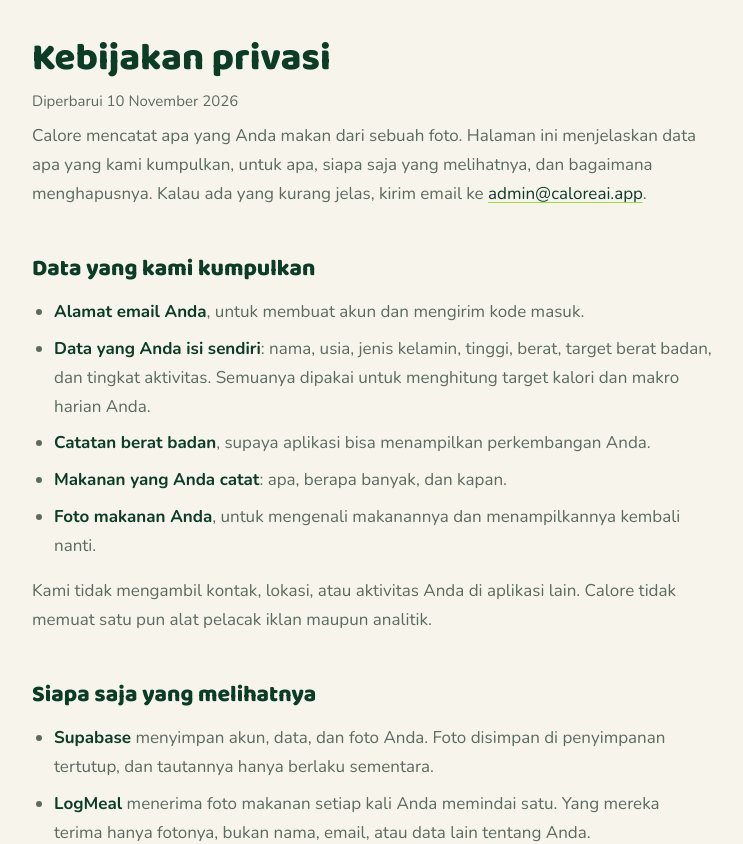
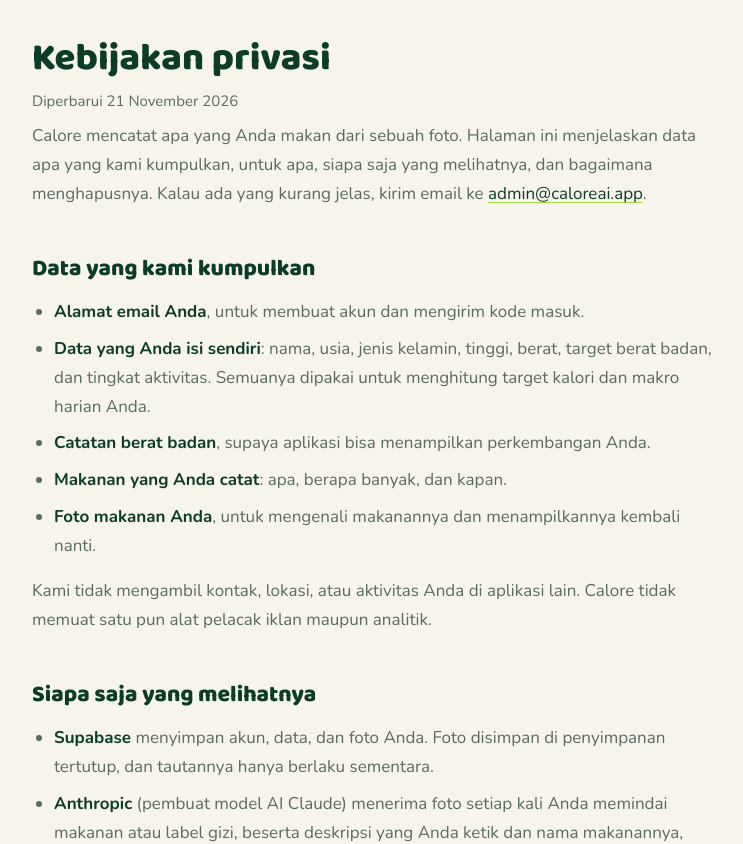
Before and after one commit to Philbert72/caloreai-site, a plain HTML site: page privasi/index.html in a window 1280 px wide. Shown: the part 108-952 px from the top of the page, without its empty margins (268-1011 px from the left). Drawn offline with nearby package versions, Linux system fonts and the light colour scheme.

Commit message:
Name Anthropic, not LogMeal, as the scan provider
Scans now go to Claude by Anthropic: meal and nutrition-label photos, any
typed description, and the food names. Both the English and Indonesian
privacy policies said LogMeal.

Co-Authored-By: Claude Opus 5.5 <noreply@anthropic.com>

```diff
--- a/privasi/index.html
+++ b/privasi/index.html
@@ -14,7 +14,7 @@
   <header><a class="wordmark" href="/privasi/"><img src="../calore-wordmark.png" alt="Calore"></a><a class="lang" href="../privacy/">English</a></header>
 
   <h1>Kebijakan privasi</h1>
-  <p class="updated">Diperbarui 10 November 2026</p>
+  <p class="updated">Diperbarui 21 November 2026</p>
 
   <p>Calore mencatat apa yang Anda makan dari sebuah foto. Halaman ini
     menjelaskan data apa yang kami kumpulkan, untuk apa, siapa saja yang
@@ -43,9 +43,11 @@
     <li><strong>Supabase</strong> menyimpan akun, data, dan foto Anda. Foto
       disimpan di penyimpanan tertutup, dan tautannya hanya berlaku
       sementara.</li>
-    <li><strong>LogMeal</strong> menerima foto makanan setiap kali Anda memindai
-      satu. Yang mereka terima hanya fotonya, bukan nama, email, atau data lain
-      tentang Anda.</li>
+    <li><strong>Anthropic</strong> (pembuat model AI Claude) menerima foto
+      setiap kali Anda memindai makanan atau label gizi, beserta deskripsi
+      yang Anda ketik dan nama makanannya, untuk memperkirakan isinya. Yang
+      mereka terima hanya itu, bukan nama, email, atau data lain tentang Anda,
+      dan mereka tidak memakainya untuk melatih model mereka.</li>
     <li><strong>Penyedia email kami</strong> menerima alamat email Anda, supaya
       kode masuk dan kode atur ulang kata sandi bisa terkirim.</li>
   </ul>
```
Also changed, not shown: privacy/index.html (+6 -4 lines).
